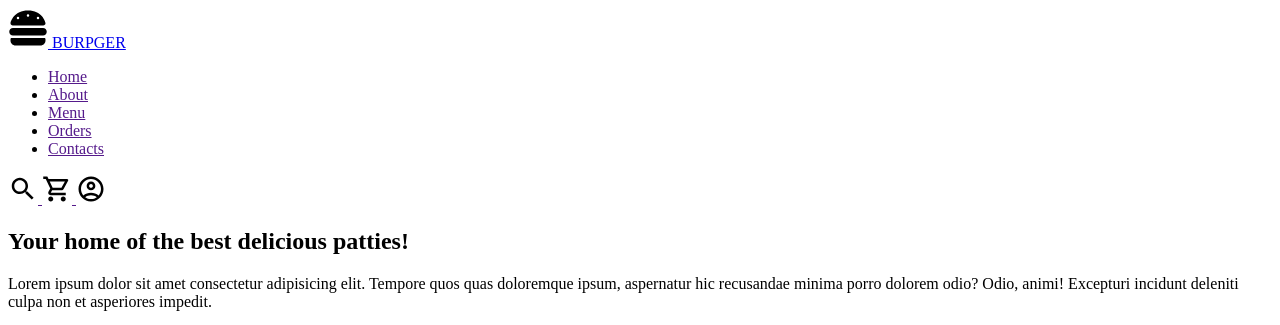
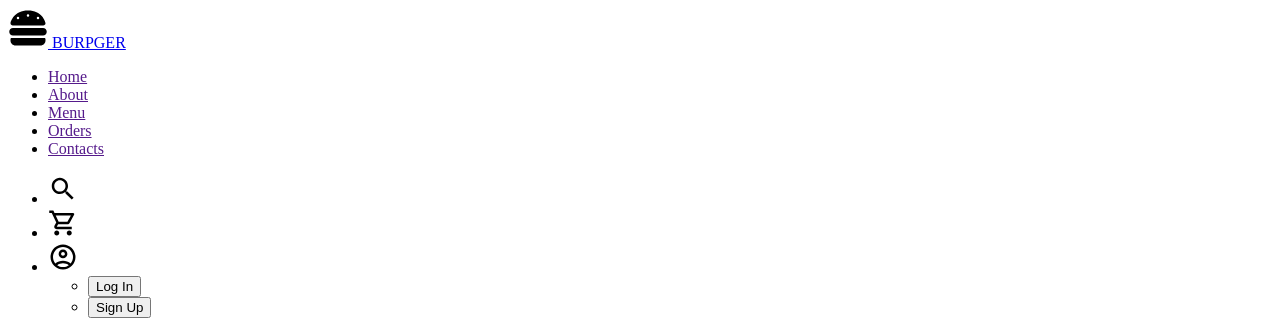
Before and after one commit to djaydevs/web-ecommerce-php, a PHP site: page / in a window 1280 px wide. Shown: the top 325 px of the page. Run offline with PHP 8.4, Linux system fonts and the light colour scheme.

Commit message:
updated header

```diff
--- a/components/main_header.php
+++ b/components/main_header.php
@@ -1,7 +1,7 @@
 <header>
     <div class="nav-wrapper">
         <a href="#" class="logo">
-            <svg id="logo" xmlns="http://www.w3.org/2000/svg" width="40px" viewBox="0 0 512 512"><path d="M61.1 224C45 224 32 211 32 194.9c0-1.9 .2-3.7 .6-5.6C37.9 168.3 78.8 32 256 32s218.1 136.3 223.4 157.3c.5 1.9 .6 3.7 .6 5.6c0 16.1-13 29.1-29.1 29.1H61.1zM144 128a16 16 0 1 0 -32 0 16 16 0 1 0 32 0zm240 16a16 16 0 1 0 0-32 16 16 0 1 0 0 32zM272 96a16 16 0 1 0 -32 0 16 16 0 1 0 32 0zM16 304c0-26.5 21.5-48 48-48H448c26.5 0 48 21.5 48 48s-21.5 48-48 48H64c-26.5 0-48-21.5-48-48zm16 96c0-8.8 7.2-16 16-16H464c8.8 0 16 7.2 16 16v16c0 35.3-28.7 64-64 64H96c-35.3 0-64-28.7-64-64V400z"/></svg>
+            <svg id="logo" xmlns="http://www.w3.org/2000/svg" width="40px" viewBox="0 0 512 512"><path d="M61.1 224C45 224 32 211 32 194.9c0-1.9 .2-3.7 .6-5.6C37.9 168.3 78.8 32 256 32s218.1 136.3 223.4 157.3c.5 1.9 .6 3.7 .6 5.6c0 16.1-13 29.1-29.1 29.1H61.1zM144 128a16 16 0 1 0 -32 0 16 16 0 1 0 32 0zm240 16a16 16 0 1 0 0-32 16 16 0 1 0 0 32zM272 96a16 16 0 1 0 -32 0 16 16 0 1 0 32 0zM16 304c0-26.5 21.5-48 48-48H448c26.5 0 48 21.5 48 48s-21.5 48-48 48H64c-26.5 0-48-21.5-48-48zm16 96c0-8.8 7.2-16 16-16H464c8.8 0 16 7.2 16 16v16c0 35.3-28.7 64-64 64H96c-35.3 0-64-28.7-64-64V400z" /></svg>
             <span>BURPGER</span>
         </a>
         <nav class="primary-navigation">
@@ -14,15 +14,26 @@
             </ul>
         </nav>
         <div class="icons-container">
-            <a href="">
-                <svg class="icons" xmlns="http://www.w3.org/2000/svg" height="30px" viewBox="0 0 24 24" width="30px"><path d="M0 0h24v24H0V0z" fill="none"/><path d="M15.5 14h-.79l-.28-.27C15.41 12.59 16 11.11 16 9.5 16 5.91 13.09 3 9.5 3S3 5.91 3 9.5 5.91 16 9.5 16c1.61 0 3.09-.59 4.23-1.57l.27.28v.79l5 4.99L20.49 19l-4.99-5zm-6 0C7.01 14 5 11.99 5 9.5S7.01 5 9.5 5 14 7.01 14 9.5 11.99 14 9.5 14z"/></svg>
-            </a>
-            <a href="">
-                <svg class="icons" xmlns="http://www.w3.org/2000/svg" height="30px" viewBox="0 0 24 24" width="30px"><path d="M0 0h24v24H0V0z" fill="none"/><path d="M15.55 13c.75 0 1.41-.41 1.75-1.03l3.58-6.49c.37-.66-.11-1.48-.87-1.48H5.21l-.94-2H1v2h2l3.6 7.59-1.35 2.44C4.52 15.37 5.48 17 7 17h12v-2H7l1.1-2h7.45zM6.16 6h12.15l-2.76 5H8.53L6.16 6zM7 18c-1.1 0-1.99.9-1.99 2S5.9 22 7 22s2-.9 2-2-.9-2-2-2zm10 0c-1.1 0-1.99.9-1.99 2s.89 2 1.99 2 2-.9 2-2-.9-2-2-2z"/></svg>
-            </a>
-            <a href="">
-                <svg class="icons" xmlns="http://www.w3.org/2000/svg" enable-background="new 0 0 24 24" height="30px" viewBox="0 0 24 24" width="30px"><g><rect fill="none" height="24" width="24"/></g><g><g><path d="M12 2C6.48 2 2 6.48 2 12s4.48 10 10 10 10-4.48 10-10S17.52 2 12 2zM7.35 18.5C8.66 17.56 10.26 17 12 17s3.34.56 4.65 1.5c-1.31.94-2.91 1.5-4.65 1.5s-3.34-.56-4.65-1.5zm10.79-1.38C16.45 15.8 14.32 15 12 15s-4.45.8-6.14 2.12C4.7 15.73 4 13.95 4 12c0-4.42 3.58-8 8-8s8 3.58 8 8c0 1.95-.7 3.73-1.86 5.12z"/><path d="M12 6c-1.93 0-3.5 1.57-3.5 3.5S10.07 13 12 13s3.5-1.57 3.5-3.5S13.93 6 12 6zm0 5c-.83 0-1.5-.67-1.5-1.5S11.17 8 12 8s1.5.67 1.5 1.5S12.83 11 12 11z"/></g></g></svg>
-            </a>
+            <ul class="nav-list">
+                <li>
+                    <a href="">
+                        <svg class="icons" xmlns="http://www.w3.org/2000/svg" height="30px" viewBox="0 0 24 24" width="30px"><path d="M0 0h24v24H0V0z" fill="none" /><path d="M15.5 14h-.79l-.28-.27C15.41 12.59 16 11.11 16 9.5 16 5.91 13.09 3 9.5 3S3 5.91 3 9.5 5.91 16 9.5 16c1.61 0 3.09-.59 4.23-1.57l.27.28v.79l5 4.99L20.49 19l-4.99-5zm-6 0C7.01 14 5 11.99 5 9.5S7.01 5 9.5 5 14 7.01 14 9.5 11.99 14 9.5 14z" /></svg>
+                    </a>
+                </li>
+                <li>
+                    <a href=""><svg class="icons" xmlns="http://www.w3.org/2000/svg" height="30px" viewBox="0 0 24 24" width="30px"><path d="M0 0h24v24H0V0z" fill="none" /><path d="M15.55 13c.75 0 1.41-.41 1.75-1.03l3.58-6.49c.37-.66-.11-1.48-.87-1.48H5.21l-.94-2H1v2h2l3.6 7.59-1.35 2.44C4.52 15.37 5.48 17 7 17h12v-2H7l1.1-2h7.45zM6.16 6h12.15l-2.76 5H8.53L6.16 6zM7 18c-1.1 0-1.99.9-1.99 2S5.9 22 7 22s2-.9 2-2-.9-2-2-2zm10 0c-1.1 0-1.99.9-1.99 2s.89 2 1.99 2 2-.9 2-2-.9-2-2-2z" /></svg>
+                    </a>
+                </li>
+                <li>
+                    <a href="">
+                        <svg class="icons" xmlns="http://www.w3.org/2000/svg" enable-background="new 0 0 24 24" height="30px" viewBox="0 0 24 24" width="30px"><g><rect fill="none" height="24" width="24" /></g><g><g><path d="M12 2C6.48 2 2 6.48 2 12s4.48 10 10 10 10-4.48 10-10S17.52 2 12 2zM7.35 18.5C8.66 17.56 10.26 17 12 17s3.34.56 4.65 1.5c-1.31.94-2.91 1.5-4.65 1.5s-3.34-.56-4.65-1.5zm10.79-1.38C16.45 15.8 14.32 15 12 15s-4.45.8-6.14 2.12C4.7 15.73 4 13.95 4 12c0-4.42 3.58-8 8-8s8 3.58 8 8c0 1.95-.7 3.73-1.86 5.12z" /><path d="M12 6c-1.93 0-3.5 1.57-3.5 3.5S10.07 13 12 13s3.5-1.57 3.5-3.5S13.93 6 12 6zm0 5c-.83 0-1.5-.67-1.5-1.5S11.17 8 12 8s1.5.67 1.5 1.5S12.83 11 12 11z" /></g></g></svg>
+                    </a>
+                    <ul>
+                        <li><input class="button" type="button" value="Log In"></li>
+                        <li><input class="button" type="button" value="Sign Up"></li>
+                    </ul>
+                </li>
+            </ul>
         </div>
         <!-- <button class="button">Log In</button> -->
     </div>
```
